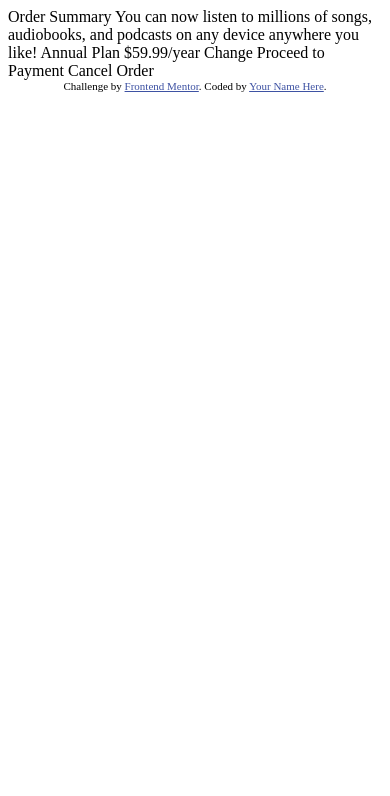
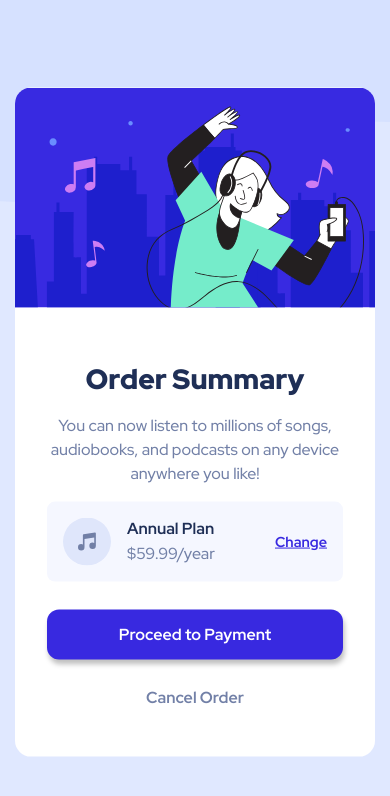
Before and after one commit to Jake-woods/order-summary-fm, a plain HTML site: page index.html in a window 390 px wide. Drawn offline with Linux system fonts and the light colour scheme.

Commit message:
Mobile and Desktop implementation

```diff
--- /dev/null
+++ b/css/styles.scss
@@ -0,0 +1,130 @@
+// Dimensions
+$MobileDimensions: 420px;
+$DesktopDimensions: 1440px;
+
+// Font and props
+$Font: 'Red Hat Display';
+$FontW500: 500;
+$FontW700: 700;
+$FontW900: 900;
+
+// Primary
+$PaleBlue: hsl(225, 100%, 94%);
+$BrightBlue: hsl(245, 75%, 52%);
+
+// Neutral
+$VeryPaleBlue: hsl(225, 100%, 98%);
+$DesaturatedBlue: hsl(224, 23%, 55%);
+$DarkBlue: hsl(223, 47%, 23%);
+
+*,
+*:after,
+*:before {
+    box-sizing: border-box;
+}
+
+body {
+    background-image: url('../images/pattern-background-desktop.svg');
+    background-repeat: no-repeat;
+    background-color: $PaleBlue;
+    background-size: cover;
+    font-family: $Font, sans-serif;
+    font-weight: $FontW500;
+
+    @media(max-width: $MobileDimensions) {
+        background-image: url('../images/pattern-background-mobile.svg');
+    }
+}
+
+.button {
+    border: none;
+    background: none;
+    cursor: pointer;
+    display: block;
+    font-weight: $FontW700;
+    transition: all 300ms ease;
+}
+
+.card {
+    background: #fff;
+    border-radius: 1em;
+    left: 50%;
+    overflow: hidden;
+    position: absolute;
+    top: 50%;
+    transform: translate(-50%, -50%);
+    width: 25em;
+
+    @media(max-width: $MobileDimensions) {
+        width: 22.5em;
+    }
+
+    &__padding {
+        padding: 2em;
+    }
+
+    &__title {
+        color: $DarkBlue;
+        font-size: 1.75rem;
+        font-weight: $FontW900;
+        text-align: center;
+    }
+
+    &__description {
+        color: $DesaturatedBlue;
+        font-weight: $FontW500;
+        line-height: 1.5;
+        text-align: center;
+    }
+
+    &__music-icon {
+        margin-right: 1em;
+    }
+
+    &__row {
+        align-items: center;
+        background-color: $VeryPaleBlue;
+        border-radius: .5em;
+        display: flex;
+        padding: 1em;
+    }
+
+    &__plan {
+        color: $DarkBlue;
+        display: block;
+        margin-bottom: .415em;
+    }
+
+    &__price {
+        color: $DesaturatedBlue;
+        margin: 0;
+    }
+
+    &__change-plan {
+        color: hsl(245, 75%, 52%);
+        font-weight: $FontW700;
+        font-size: .90rem;
+        margin-left: auto;
+    }
+
+    &__proceed {
+        background: $BrightBlue;
+        border-radius: .75em;
+        box-shadow: .10em .30em .30em rgba(0, 0, 0, .250);
+        color: #fff;
+        margin: 1.75em 0 1em 0;
+        padding: 1em;
+        width: 100%;
+
+        &:hover {
+            background: $BrightBlue / .75;
+        }
+    }
+
+    &__cancel {
+        color: $DesaturatedBlue;
+        margin: 1.75em 0 1em 0;
+        text-align: center;
+        width: 100%;
+    }
+}
--- a/index.html
+++ b/index.html
@@ -1,37 +1,44 @@
 <!DOCTYPE html>
 <html lang="en">
+
 <head>
   <meta charset="UTF-8">
-  <meta name="viewport" content="width=device-width, initial-scale=1.0"> <!-- displays site properly based on user's device -->
+  <meta name="viewport" content="width=device-width, initial-scale=1.0">
+  <!-- displays site properly based on user's device -->
 
   <link rel="icon" type="image/png" sizes="32x32" href="./images/favicon-32x32.png">
+  <link rel="preconnect" href="https://fonts.googleapis.com">
+  <link rel="preconnect" href="https://fonts.gstatic.com" crossorigin>
+  <link href="https://fonts.googleapis.com/css2?family=Red+Hat+Display:wght@500;700;900&display=swap" rel="stylesheet">
+  <link rel="stylesheet" href="css/normalize.css">
+  <link rel="stylesheet" href="css/styles.css">
 
   <title>Frontend Mentor | Order summary card</title>
+</head>
 
-  <!-- Feel free to remove these styles or customise in your own stylesheet 👍 -->
-  <style>
-    .attribution { font-size: 11px; text-align: center; }
-    .attribution a { color: hsl(228, 45%, 44%); }
-  </style>
-</head>
 <body>
+  <div class="card">
+    <img src="./images/illustration-hero.svg" alt="Illustration">
 
-  Order Summary
+    <div class="card__padding">
+      <h1 class="card__title">Order Summary</h1>
+      <p class="card__description">You can now listen to millions of songs, audiobooks, and podcasts on any device
+        anywhere you like!</p>
+      <div class="row card__row">
+        <img class="card__music-icon" src="./images/icon-music.svg" alt="Music icon">
+        <div>
+          <strong class="card__plan">Annual Plan</strong>
+          <p class="card__price">$59.99/year</p>
+        </div>
+        <a class="card__change-plan" href="#">Change</a>
+      </div>
+      <!-- card__row -->
+      <button class="button card__proceed">Proceed to Payment</button>
+      <button class="button card__cancel">Cancel Order</button>
+    </div>
+    <!-- card__padding -->
+  </div>
+  <!-- card -->
+</body>
 
-  You can now listen to millions of songs, audiobooks, and podcasts on any
-  device anywhere you like!
-
-  Annual Plan
-  $59.99/year
-
-  Change
-
-  Proceed to Payment
-  Cancel Order
-
-  <div class="attribution">
-    Challenge by <a href="https://www.frontendmentor.io?ref=challenge" target="_blank">Frontend Mentor</a>.
-    Coded by <a href="#">Your Name Here</a>.
-  </div>
-</body>
 </html>
```
Also changed, not shown: css/normalize.css (added), css/styles.css (added), 1 other file.
